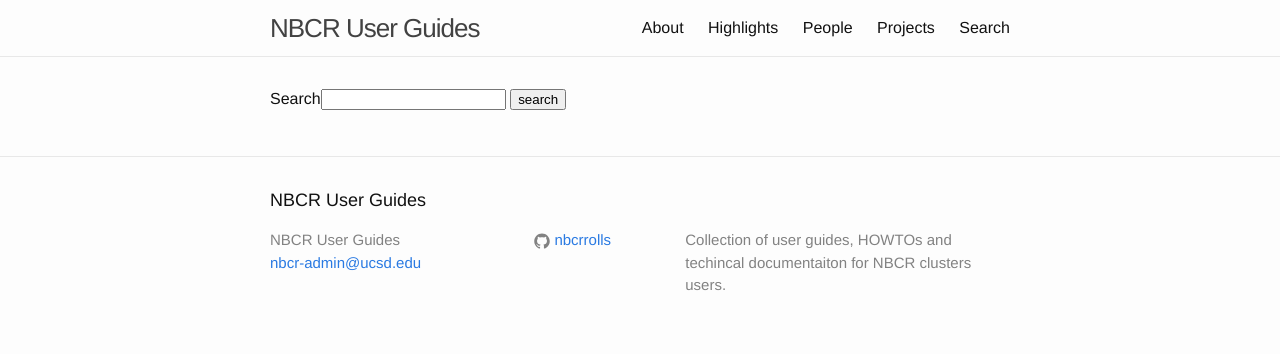
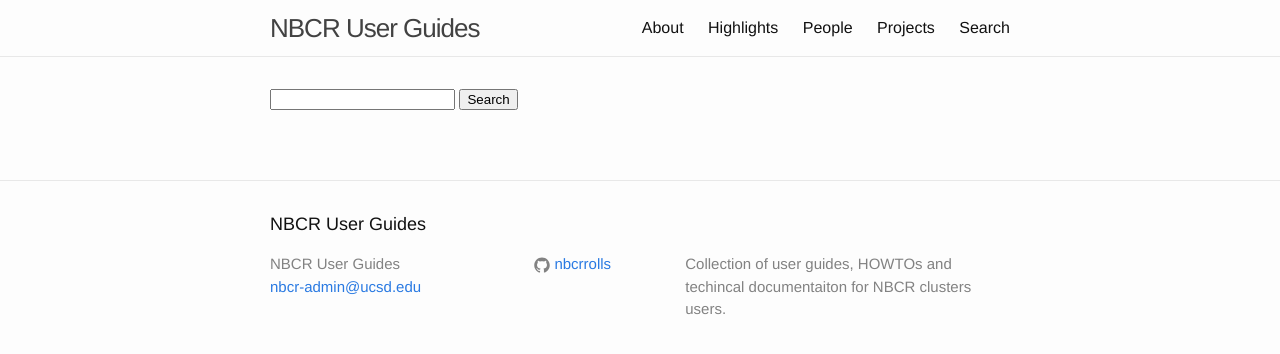
Before and after one commit to nbcrrolls/nbcrrolls.github.io, a Jekyll site: the page built from search.html, in a window 1280 px wide. Shown: the top 354 px of the page. Built offline with Jekyll 4.4.1, drawn with Linux system fonts in a browser that asks for light colours; nearby versions of some CDN libraries.

Commit message:
rm label

```diff
--- a/search.html
+++ b/search.html
@@ -3,10 +3,16 @@ layout: default
 title: Search
 ---
 
+
 <form action="get" id="site_search">
-  <label for="search_box">Search</label><input type="text" id="search_box">
-  <input type="submit" value="search">
+<!--
+  <label for="search_box">Search</label>
+  -->
+  <input type="text" id="search_box">
+  <input type="submit" value="Search">
 </form>
+
+<br/>
 
 <ul id="search_results"></ul>
 
```
